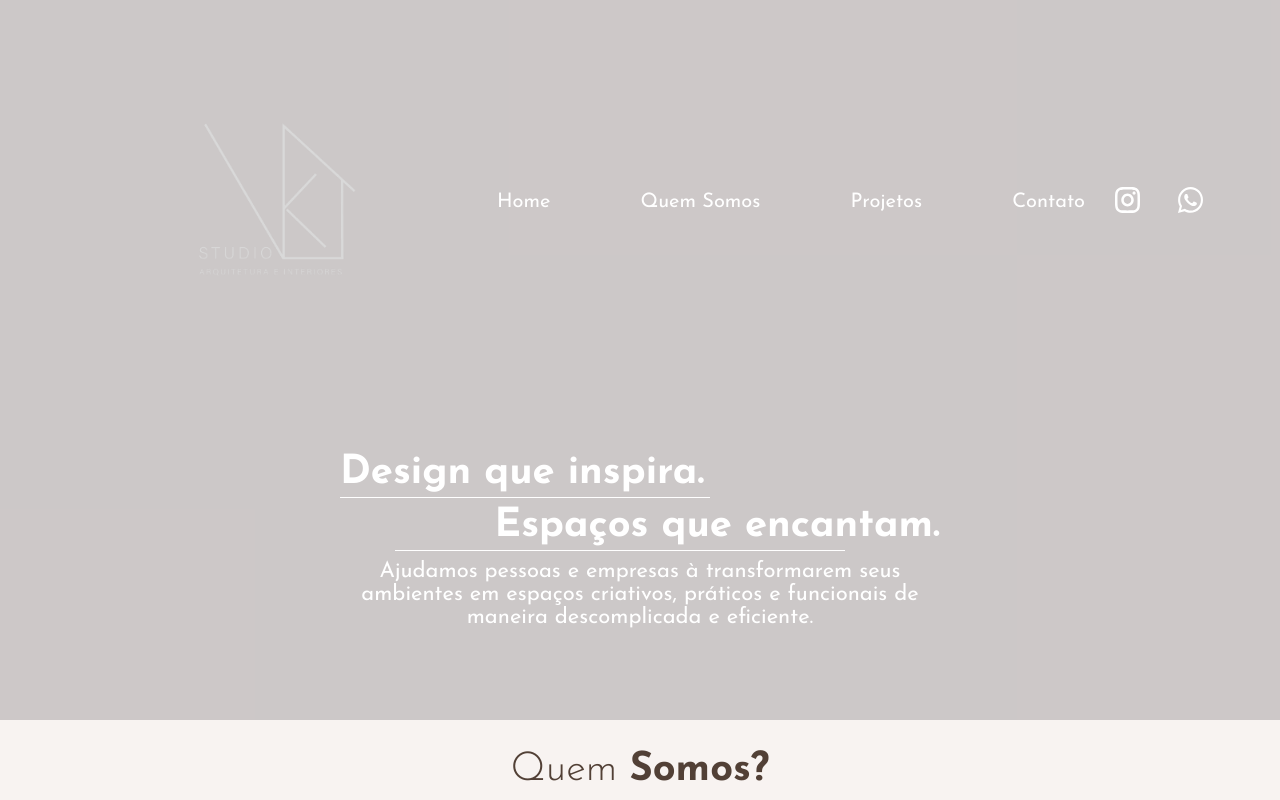
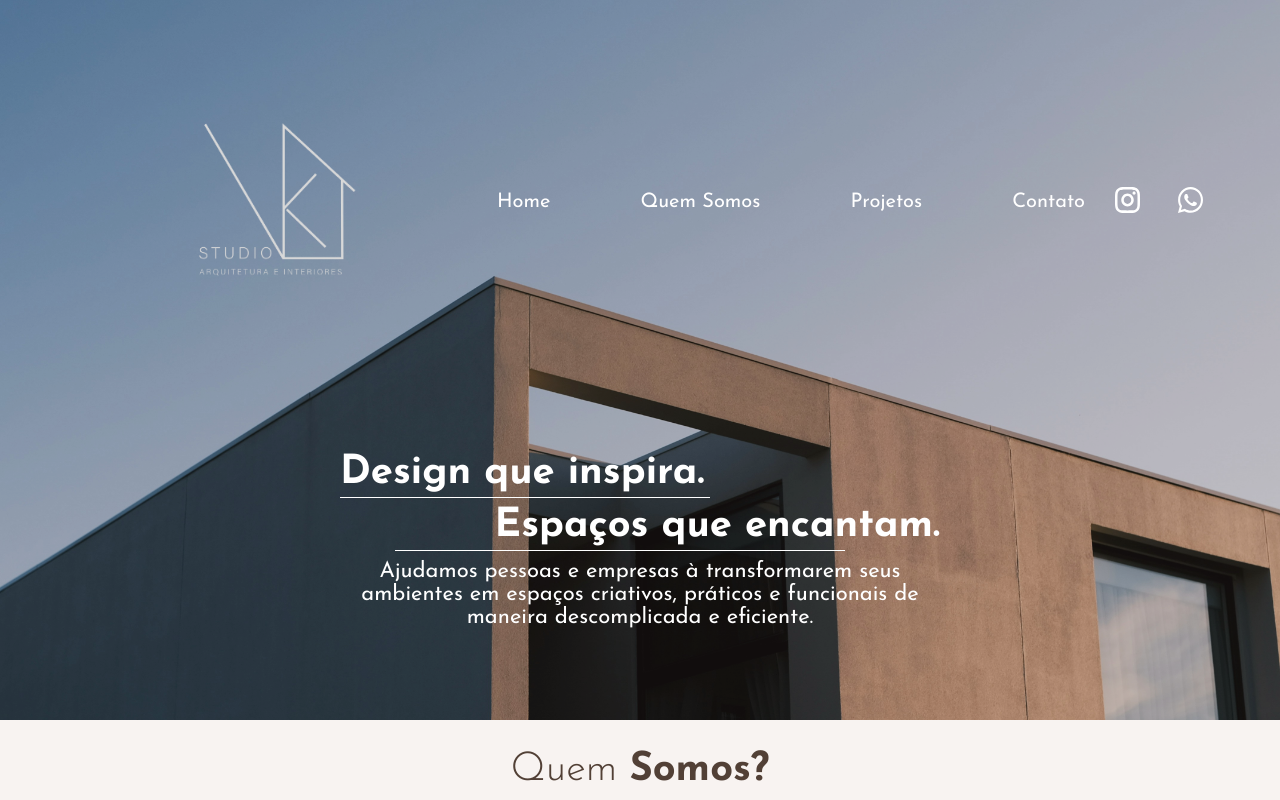
Before and after one commit to vsoliva/studiovk, a plain HTML site: page index.html in a window 1280 px wide. Shown: the top 800 px of the page. Drawn offline with nearby package versions, Linux system fonts and the light colour scheme; the site is published under a folder, as on GitHub Pages, so addresses that start at the root find nothing.

Commit message:
Update vkstyle.css

```diff
--- a/vkstyle.css
+++ b/vkstyle.css
@@ -21,7 +21,7 @@ overflow-x: hidden;
 
 header{
 
-background-image:url("/img/image1.jpg");
+background-image:url("./img/image1.jpg");
   /* Ajustar o tamanho da foto para 100% de largura */
 
   background-size: 100%;
```
